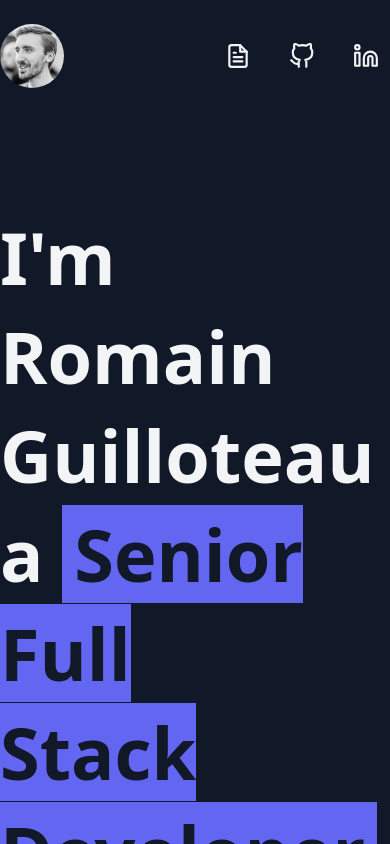
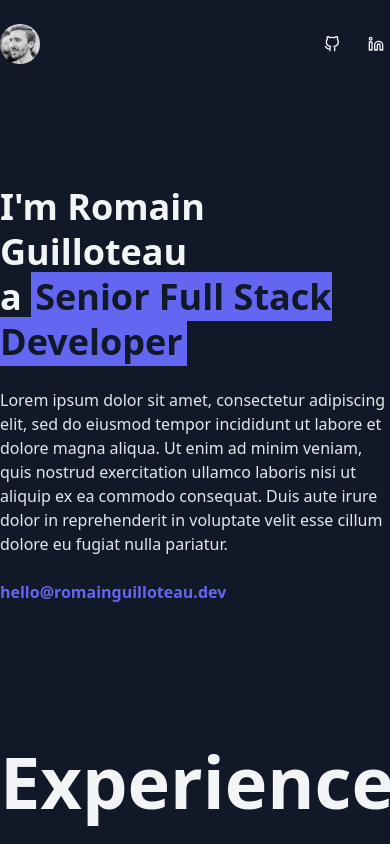
Before and after one commit to rubyistdotjs/romainguilloteau-2020, a React (Create React App) app: page / in a window 390 px wide. Shown: the top 844 px of the page. Built offline with nearby package versions, Linux system fonts and the light colour scheme.

Commit message:
Responsive header and landing

```diff
--- a/src/components/Header/Header.tsx
+++ b/src/components/Header/Header.tsx
@@ -7,16 +7,11 @@ import mugshotSrc from '../../images/mugshot-thumbnail.jpg';
 export const Header = () => {
   return (
     <div className="container mx-auto py-6 flex flex-row justify-between items-center">
-      <div className="w-16 h-16 rounded-full bg-gray-600 overflow-hidden">
+      <div className="w-10 h-10 rounded-full bg-gray-600 overflow-hidden md:w-12 md:h-12 lg:w-14 lg:h-14 xl:w-16 xl:h-16">
         <img src={mugshotSrc} alt="Romain Guilloteau" />
       </div>
 
       <div className="flex flex-row space-x-4">
-        <HeaderSocialButton
-          icon="FileText"
-          label="Download my resume"
-          url="https://github.com/rubyistdotjs"
-        />
         <HeaderSocialButton
           icon="GitHub"
           label="Visit my GitHub page"
--- a/src/components/Header/HeaderSocialButton.tsx
+++ b/src/components/Header/HeaderSocialButton.tsx
@@ -16,9 +16,12 @@ export const HeaderSocialButton = ({
     <a
       href={url}
       title={label}
-      className="flex items-center justify-center w-12 h-12 rounded-full transition-colors duration-200 ease-in-out hover:text-white hover:bg-gray-700"
+      className="flex items-center justify-center w-7 h-7 rounded-full transition-colors duration-200 ease-in-out hover:text-white hover:bg-gray-700 md:w-9 md:h-9 lg:w-12 lg:h-12"
     >
-      <FeatherIcon name={icon} size={26} strokeWidth={2} />
+      <FeatherIcon
+        name={icon}
+        className="stroke-2 w-4 h-4 md:w-5 md:h-5 lg:w-6 lg:h-6"
+      />
     </a>
   );
 };
--- a/src/pages/Landing/LandingPage.tsx
+++ b/src/pages/Landing/LandingPage.tsx
@@ -12,15 +12,15 @@ export const LandingPage = () => {
       <main>
         <section className="mt-24 mb-32">
           <div className="container mx-auto">
-            <div className="w-4/5">
-              <h1 className="text-7xl leading-snug font-bold mb-12">
+            <div className="w-full lg:w-4/5">
+              <h1 className="text-4xl leading-tight font-bold mb-6 md:text-5xl md:leading-tight md:mb-8 lg:text-6xl lg:leading-snug lg:mb-10 xl:text-7xl xl:leading-snug xl:mb-12">
                 I'm Romain Guilloteau
                 <br />a{' '}
-                <span className="bg-indigo-500 text-gray-900 px-3">
+                <span className="bg-indigo-500 text-gray-900 px-1 lg:px-3">
                   Senior Full Stack Developer
                 </span>
               </h1>
-              <p className="text-3xl text-gray-200 mb-12">
+              <p className="text-base text-gray-200 mb-6 md:text-lg md:mb-8 lg:text-2xl lg:mb-10 xl:text-3xl xl:mb-12">
                 Lorem ipsum dolor sit amet, consectetur adipiscing elit, sed do
                 eiusmod tempor incididunt ut labore et dolore magna aliqua. Ut
                 enim ad minim veniam, quis nostrud exercitation ullamco laboris
@@ -30,7 +30,7 @@ export const LandingPage = () => {
               </p>
               <a
                 href="mailto:hello@romainguilloteau.dev"
-                className="text-2xl font-semibold text-indigo-500 transition-colors duration-200 ease-in-out hover:text-indigo-600"
+                className="text-base font-semibold text-indigo-500 transition-colors duration-200 ease-in-out hover:text-indigo-600 md:text-lg lg:text-2xl xl:text-3xl"
               >
                 hello@romainguilloteau.dev
               </a>
```
